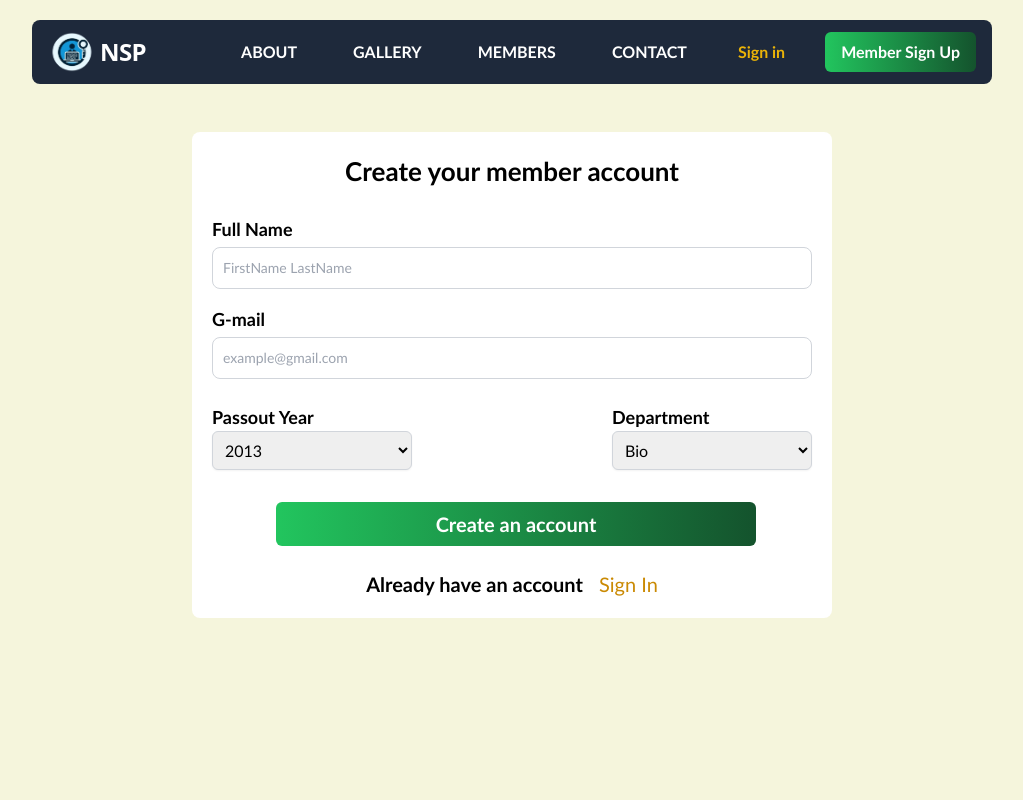
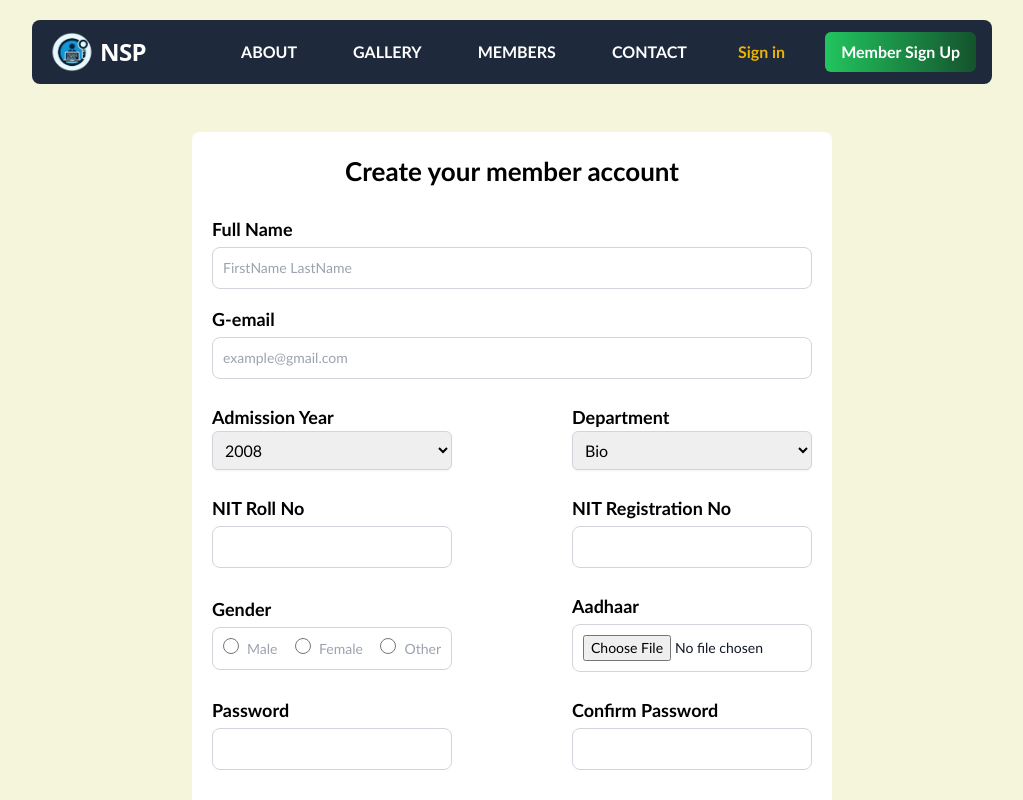
Before and after one commit to NITA-South-Paribar/nsp-web-page, a React (Vite) app: page /nsp-web-page/signup in a window 1280 px wide. Shown: the top 800 px of the page, without its empty margins (128-1151 px from the left). Built offline with nearby package versions, Linux system fonts and the light colour scheme.

Commit message:
more changes in signup page

```diff
--- a/src/App.jsx
+++ b/src/App.jsx
@@ -11,7 +11,7 @@ function App() {
         <Navbar />
       </Headroom>
 
-      <Outlet />
+        <Outlet />
       <Footer />
     </>
   );
--- a/src/components/SignUp/MemberSignUp.jsx
+++ b/src/components/SignUp/MemberSignUp.jsx
@@ -1,9 +1,19 @@
 import { filters } from "../../constants/member";
 import { useState } from "react";
+import { SigninModal } from "../SigninModal/SigninModal";
 
-import { SigninModal } from "../SigninModal/SigninModal";
 export const MemberSignUp = () => {
   const [openModal, setOpenModal] = useState(false);
+
+  const [name, setName] = useState("");
+  const [email, setEmail] = useState("");
+  const [rollNo, setRollNo] = useState("");
+  const [registrationNo, setRegistrationNo] = useState("");
+  const [gender, setGender] = useState("");
+  const [aadhaarFile, setAadhaarFile] = useState("")
+  const [password, setPassword] = useState("")
+  const [confirmPwd, setConfirmPwd] = useState("")
+
   const submitDetails = () => {};
 
   return (
@@ -12,7 +22,7 @@ export const MemberSignUp = () => {
         <p className="text-[26px] text-black font-bold text-center">
           Create your member account
         </p>
-        <form>
+        <form onSubmit={submitDetails}>
           <div>
             <label
               htmlFor="name"
@@ -23,9 +33,10 @@ export const MemberSignUp = () => {
             <input
               className="mt-1 bg-white border border-gray-300 text-gray-900 sm:text-sm rounded-lg focus:ring-primary-600 focus:border-primary-600 block w-full p-2.5 dark:bg-white dark:border-gray-600 dark:placeholder-gray-400 dark:text-black dark:focus:ring-blue-500 dark:focus:border-blue-500 "
               placeholder="FirstName LastName"
-              value=""
+              value={name}
+              onChange={(e) => setName(e.target.value)}
             />
-            {/* {emailError && <p className=" mt-2 text-red-500">{emailError}</p>} */}
+            {/* {nameError && <p className=" mt-2 text-red-500">{nameError}</p>} */}
           </div>
 
           <div>
@@ -33,13 +44,14 @@ export const MemberSignUp = () => {
               htmlFor="email"
               className="mt-4 block text-lg font-extrabold text-black"
             >
-              G-mail
+              G-email
             </label>
             <input
               className="mt-1 bg-white border border-gray-300 text-gray-900 sm:text-sm rounded-lg focus:ring-primary-600 focus:border-primary-600 block w-full p-2.5 dark:bg-white"
               placeholder="example@gmail.com"
-              type="enter your mail id"
-              value=""
+              type="enter your email id"
+              value={email}
+              onChange={(e) => setEmail(e.target.value)}
             />
             {/* {passwordError && (
               <p className="mt-2 text-red-500">{passwordError}</p>
@@ -53,12 +65,12 @@ export const MemberSignUp = () => {
                 htmlFor="passout_year"
                 className="block mt-6 text-black text-lg  font-extrabold"
               >
-                Passout Year
+                Admission Year
               </label>
               <select
                 name="year"
                 id="year"
-                className="w-[200px] p-2 border border-gray-300 rounded-md shadow-sm focus:outline-none focus:ring-2 focus:ring-indigo-500"
+                className="w-[240px] p-2 border border-gray-300 rounded-md shadow-sm focus:outline-none focus:ring-2 focus:ring-indigo-500"
               >
                 {filters[0].options.map((year, yearIdx) => (
                   <option key={yearIdx}>{year.value}</option>
@@ -66,7 +78,7 @@ export const MemberSignUp = () => {
               </select>
             </div>
 
-            {/* Passout Year */}
+            {/* Admission Year */}
             <div>
               <label
                 htmlFor="department"
@@ -77,7 +89,7 @@ export const MemberSignUp = () => {
               <select
                 name="department"
                 id="department"
-                className="w-[200px] p-2 border border-gray-300 rounded-md shadow-sm focus:outline-none focus:ring-2 focus:ring-indigo-500"
+                className="w-[240px] p-2 border border-gray-300 rounded-md shadow-sm focus:outline-none focus:ring-2 focus:ring-indigo-500"
               >
                 {filters[1].options.map((department, departmentIdx) => (
                   <option key={departmentIdx}>{department.value}</option>
@@ -86,10 +98,162 @@ export const MemberSignUp = () => {
             </div>
           </div>
 
+          <div className="flex justify-between items-center">
+            {/* NIT Roll No Input Field */}
+            <div>
+              <label
+                htmlFor="rollNo"
+                className="block mt-6 text-black text-lg  font-extrabold"
+              >
+                NIT Roll No
+              </label>
+              <input
+                className="w-[240px] mt-1 bg-white border border-gray-300 text-gray-900 sm:text-sm rounded-lg focus:ring-primary-600 focus:border-primary-600 block p-2.5 dark:bg-white dark:border-gray-600 dark:placeholder-gray-400 dark:text-black dark:focus:ring-blue-500 dark:focus:border-blue-500 "
+                value={rollNo}
+                type="text"
+                onChange={(e) => setRollNo(e.target.value)}
+              />
+              {/* {rollnoError && <p className=" mt-2 text-red-500">{rollnoError}</p>} */}
+            </div>
+
+            {/* NIT Registration Input Field */}
+            <div>
+              <label
+                htmlFor="registrationNo"
+                className="block mt-6 text-black text-lg  font-extrabold"
+              >
+                NIT Registration No
+              </label>
+              <input
+                className="w-[240px] mt-1 bg-white border border-gray-300 text-gray-900 sm:text-sm rounded-lg focus:ring-primary-600 focus:border-primary-600 block p-2.5 dark:bg-white dark:border-gray-600 dark:placeholder-gray-400 dark:text-black dark:focus:ring-blue-500 dark:focus:border-blue-500 "
+                value={registrationNo}
+                type="text"
+                onChange={(e) => setRegistrationNo(e.target.value)}
+              />
+              {/* {registrationError && <p className=" mt-2 text-red-500">{registrationError}</p>} */}
+            </div>
+          </div>
+
+          <div className="flex justify-between items-center">
+
+            {/* Gender */}
+            <div>
+              <label
+                htmlFor="gender"
+                className="block mt-6 text-black text-lg  font-extrabold"
+              >
+                Gender
+              </label>
+              <div className="flex justify-between gap-3 w-[240px] mt-1 bg-white border border-gray-300 text-gray-900 sm:text-sm rounded-lg focus:ring-primary-600 focus:border-primary-600 p-2.5 dark:bg-white dark:border-gray-600 dark:placeholder-gray-400 dark:text-black dark:focus:ring-blue-500 dark:focus:border-blue-500 ">
+                <div>
+                  <input
+                    id="male"
+                    type="radio"
+                    value={gender}
+                    name="male-radio"
+                    className="w-4 h-4 text-blue-600 bg-gray-100 border-gray-30 dark:bg-gray-700 dark:border-gray-600"
+                  />
+                  <label
+                    for="male-gender"
+                    className="ms-2 text-sm font-medium text-gray-400 dark:text-gray-500"
+                  >
+                    Male
+                  </label>
+                </div>
+                <div>
+                  <input
+                    id="female"
+                    type="radio"
+                    value={gender}
+                    name="female-radio"
+                    className="w-4 h-4 text-blue-600 bg-gray-100 border-gray-30 dark:bg-gray-700 dark:border-gray-600"
+                  />
+                  <label
+                    for="female-gender"
+                    className="ms-2 text-sm font-medium text-gray-400 dark:text-gray-500"
+                  >
+                    Female
+                  </label>
+                </div>
+                <div>
+                  <input
+                    id="other"
+                    type="radio"
+                    value={gender}
+                    name="other-radio"
+                    className="w-4 h-4 text-blue-600 bg-gray-100 border-gray-30 dark:bg-gray-700 dark:border-gray-600"
+                  />
+                  <label
+                    for="other-gender"
+                    className="ms-2 text-sm font-medium text-gray-400 dark:text-gray-500"
+                  >
+                    Other
+                  </label>
+                </div>
+              </div>
+            </div>
+
+            {/* Aadhaar */}
+            <div>
+              <div>
+                <label
+                  htmlFor="aadhaarFile"
+                  className="block mt-6 text-black text-lg  font-extrabold"
+                >
+                  Aadhaar
+                </label>
+                <input
+                  className="w-[240px] mt-1 bg-white border border-gray-300 text-gray-900 sm:text-sm rounded-lg focus:ring-primary-600 focus:border-primary-600 block p-2.5 dark:bg-white dark:border-gray-600 dark:placeholder-gray-400 dark:text-black dark:focus:ring-blue-500 dark:focus:border-blue-500 "
+                  placeholder="Aadhaar No"
+                  type="file"
+                  value={aadhaarFile}
+                  onChange={(e) => setAadhaarFile(e.target.value)}
+                />
+                {/* {aadhaarFileError && <p className=" mt-2 text-red-500">{registrationError}</p>} */}
+              </div>
+            </div>
+          </div>
+
+          {/* Password Section */}
+          <div className="flex justify-between items-center">
+            {/* Password Section */}
+            <div>
+              <label
+                htmlFor="rollNo"
+                className="block mt-6 text-black text-lg  font-extrabold"
+              >
+                Password
+              </label>
+              <input
+                className="w-[240px] mt-1 bg-white border border-gray-300 text-gray-900 sm:text-sm rounded-lg focus:ring-primary-600 focus:border-primary-600 block p-2.5 dark:bg-white dark:border-gray-600 dark:placeholder-gray-400 dark:text-black dark:focus:ring-blue-500 dark:focus:border-blue-500 "
+                value={password}
+                type="password"
+                onChange={(e) => setPassword(e.target.value)}
+              />
+              {/* {rollnoError && <p className=" mt-2 text-red-500">{rollnoError}</p>} */}
+            </div>
+
+            {/* Confirm Password Section */}
+            <div>
+              <label
+                htmlFor="registrationNo"
+                className="block mt-6 text-black text-lg  font-extrabold"
+              >
+                Confirm Password
+              </label>
+              <input
+                className="w-[240px] mt-1 bg-white border border-gray-300 text-gray-900 sm:text-sm rounded-lg focus:ring-primary-600 focus:border-primary-600 block p-2.5 dark:bg-white dark:border-gray-600 dark:placeholder-gray-400 dark:text-black dark:focus:ring-blue-500 dark:focus:border-blue-500 "
+                value={confirmPwd}
+                type="password"
+                onChange={(e) => setConfirmPwd(e.target.value)}
+              />
+              {/* {registrationError && <p className=" mt-2 text-red-500">{registrationError}</p>} */}
+            </div>
+          </div>
+
           <button
             type="submit"
             disabled="false"
-            onClick={submitDetails}
             className="w-[480px] ml-16 mt-8 text-white text-xl font-bold bg-gradient-to-r from-green-500 to-green-900 py-2 px-4 rounded-md cursor-pointer hover:bg-gradient-to-t hover:from-green-400 hover:to-green-900"
           >
             Create an account
--- a/src/constants/member.js
+++ b/src/constants/member.js
@@ -80,6 +80,11 @@ export const filters = [
         id:"year",
         name:"year",
         options:[
+            {value:"2008",label:"2008"},
+            {value:"2009",label:"2009"},
+            {value:"2010",label:"2010"},
+            {value:"2011",label:"2011"},
+            {value:"2012",label:"2012"},
             {value:"2013",label:"2013"},
             {value:"2014",label:"2014"},
             {value:"2015",label:"2015"},
```
